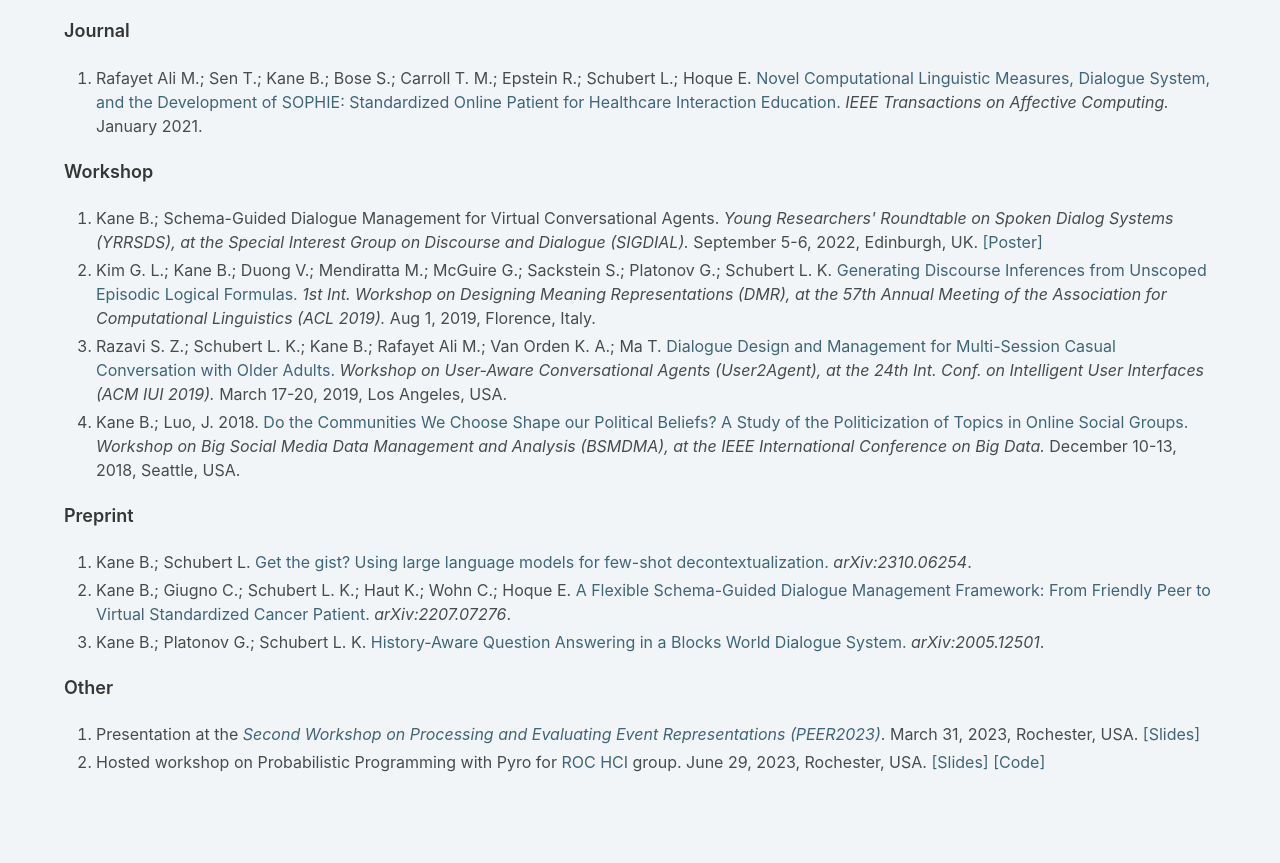
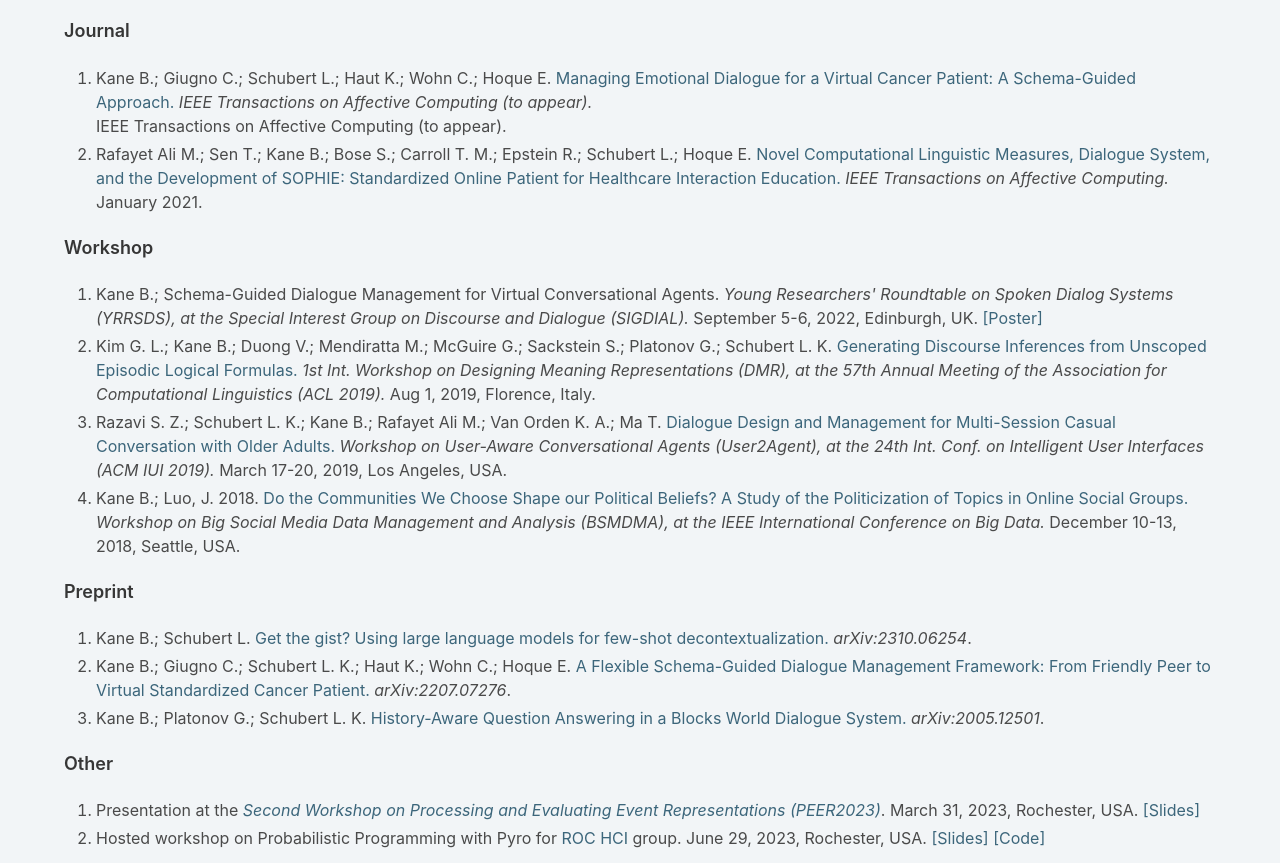
Before and after one commit to bkane2/bkane2, a plain HTML site: page index.html in a window 1280 px wide. Shown: the part 2156-3019 px from the top of the page. Drawn offline with Linux system fonts and the light colour scheme.

Commit message:
Updated publications

```diff
--- a/index.html
+++ b/index.html
@@ -238,6 +238,13 @@
         <div class="content">
           <ol type="1">
             <li>
+              <p>Kane B.; Giugno C.; Schubert L.; Haut K.; Wohn C.; Hoque E.
+                <a href="https://www.computer.org/csdl/journal/ta/5555/01/10256134/1QARAIWfhvi">Managing Emotional Dialogue for a Virtual Cancer Patient: A Schema-Guided Approach.</a>
+                <em>IEEE Transactions on Affective Computing (to appear).</em></p>
+            </li>
+
+              IEEE Transactions on Affective Computing (to appear).
+            <li>
               <p>Rafayet Ali M.; Sen T.; Kane B.; Bose S.; Carroll T. M.; Epstein R.; Schubert L.; Hoque E.
                 <a href="https://www.researchgate.net/publication/348799785_Novel_Computational_Linguistic_Measures_Dialogue_System_and_the_Development_of_SOPHIE_Standardized_Online_Patient_for_Healthcare_Interaction_Education">Novel Computational Linguistic Measures, Dialogue System, and the Development of SOPHIE: Standardized Online Patient for Healthcare Interaction Education.</a>
                 <em>IEEE Transactions on Affective Computing.</em> January 2021.</p>
```
Also changed, not shown: 1 other file.
